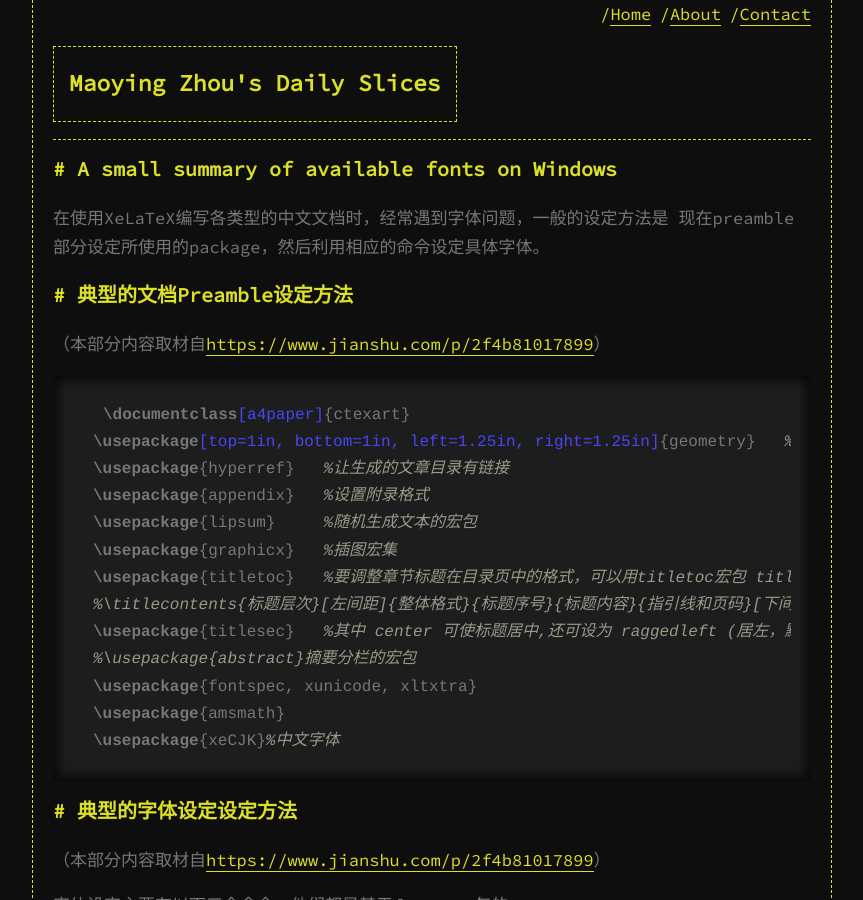
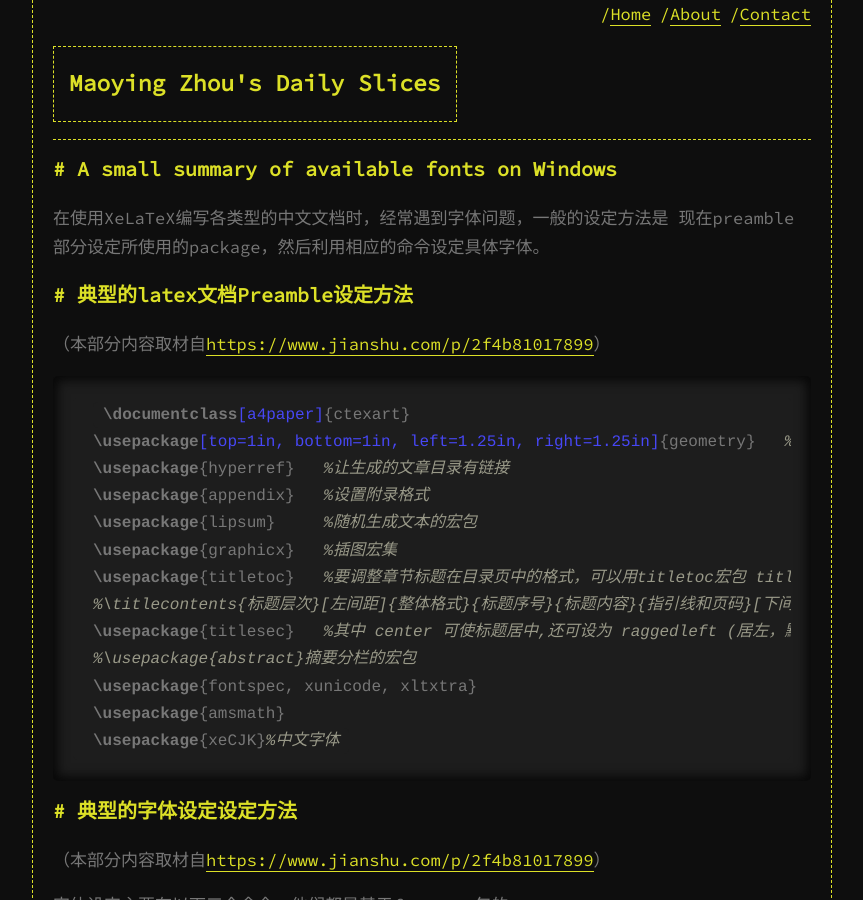
Before and after one commit to zmy20062010/zmy20062010.github.io, a Jekyll site: the page built from _posts/2019-05-15-windows字体.md, in a window 1280 px wide and 900 px high. Shown: the whole window, without its empty margins (208-1071 px from the left). Built offline with Jekyll 4.4.1, drawn with Linux system fonts in a browser that asks for light colours; comment, search, counter and statistics services are not loaded.

Commit message:
Update 2019-05-15-windows字体.md

```diff
--- a/_posts/2019-05-15-windows字体.md
+++ b/_posts/2019-05-15-windows字体.md
@@ -14,7 +14,7 @@ twitter_text: 'Windows Fonts for LaTex'
 在使用XeLaTeX编写各类型的中文文档时，经常遇到字体问题，一般的设定方法是
 现在preamble部分设定所使用的package，然后利用相应的命令设定具体字体。
 
-# 典型的文档Preamble设定方法
+# 典型的latex文档Preamble设定方法
 （本部分内容取材自[https://www.jianshu.com/p/2f4b81017899](https://www.jianshu.com/p/2f4b81017899)）
 
 ~~~ LaTeX
```
